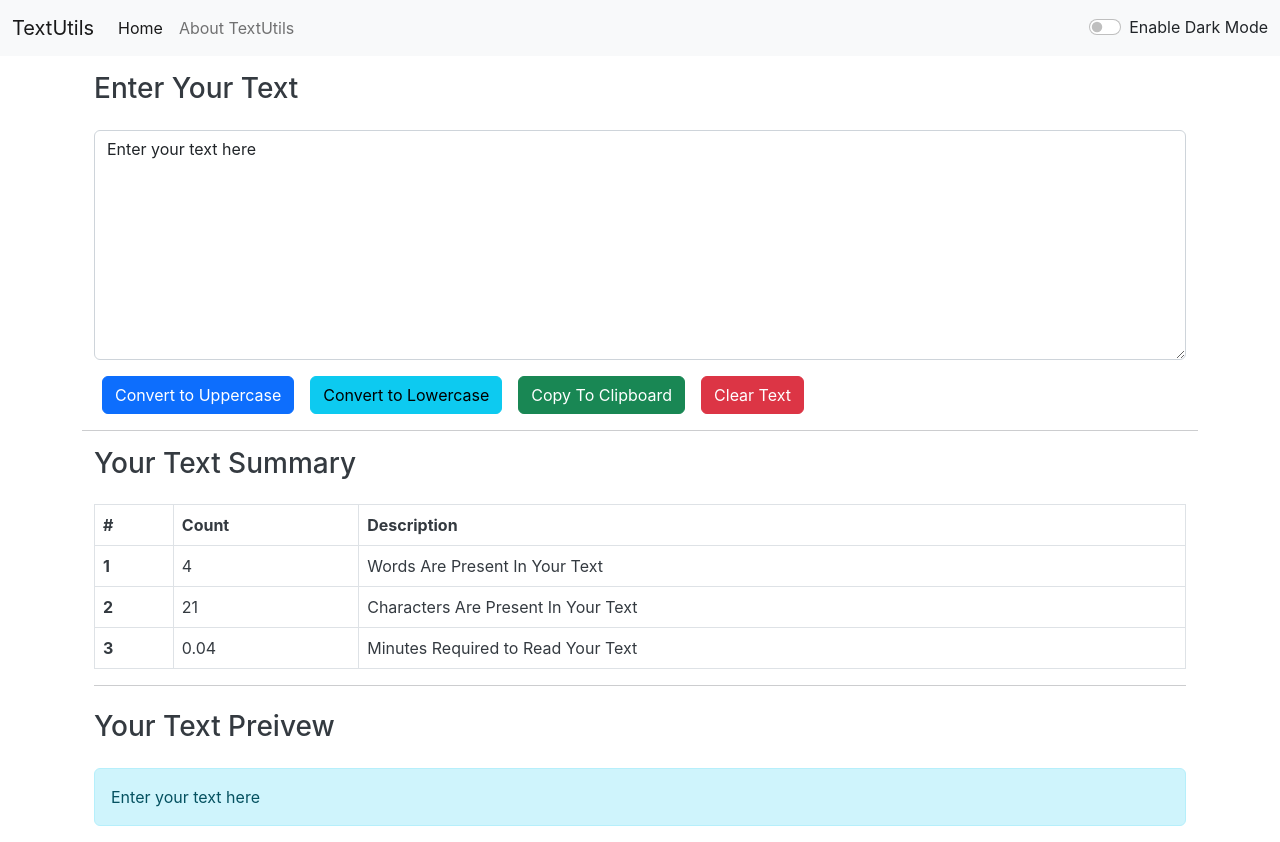
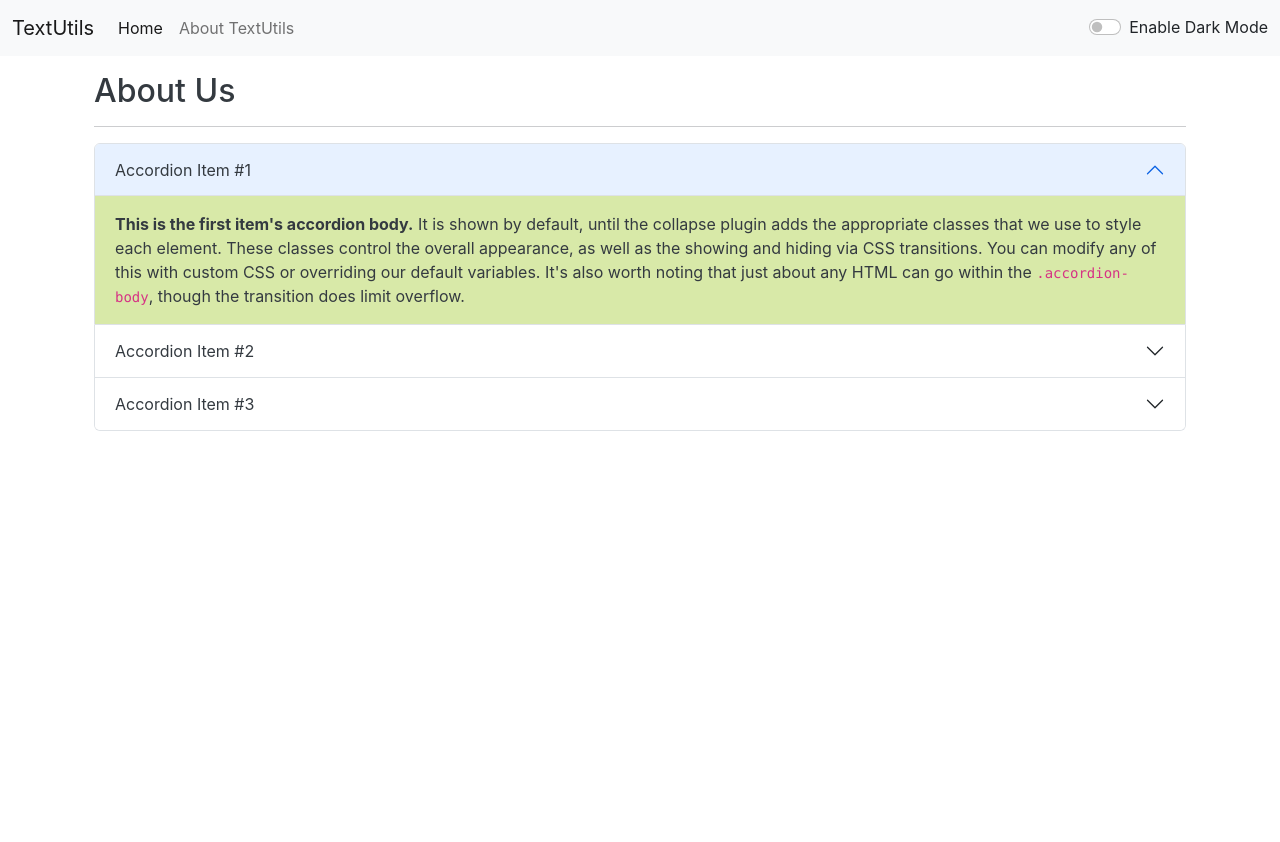
Before and after one commit to vaarunh/textutils, a React (Create React App) app: page /about in a window 1280 px wide. After the commit the page ends 800 px from the top, so only its background shows below. Built offline with nearby package versions, Linux system fonts and the light colour scheme.

Commit message:
About Dark Mode Optimised & Routes

```diff
--- a/package.json
+++ b/package.json
@@ -10,6 +10,7 @@
     "gh-pages": "^4.0.0",
     "react": "^18.2.0",
     "react-dom": "^18.2.0",
+    "react-router-dom": "^6.4.2",
     "react-scripts": "5.0.1",
     "web-vitals": "^2.1.4"
   },
--- a/src/App.js
+++ b/src/App.js
@@ -3,8 +3,14 @@ import './App.css';
 import Navbar from './components/Navbar';
 import TextForm from './components/TextForm';
 import About from './components/About';
-import React, {useState} from 'react'
+import React, { useState } from 'react'
 import Alert from './components/Alert';
+import {
+  BrowserRouter as Router,
+  Switch,
+  Route, Routes,
+  Link
+} from "react-router-dom";
 
 
 
@@ -13,7 +19,7 @@ function App() {
   const [alert, setalert] = useState(null);
 
   const showAlert = (message, type) => {
-      setalert({msg: message, type: type})
+    setalert({ msg: message, type: type })
     setTimeout(() => {
       setalert(null);
     }, 2000);
@@ -25,7 +31,7 @@ const toggleMode = () => {
       showAlert("Light Mode Has Been Enabled", "success");
       document.body.style.backgroundColor = 'white';
     }
-  else{
+    else {
       setmode('dark');
       showAlert("Dark Mode Has Been Enabled", "success");
       document.body.style.backgroundColor = '#2C3333';
@@ -34,14 +40,17 @@ const toggleMode = () => {
 
   return (
     <>
-    <Navbar aboutText="About TextUtils" mode={mode} toggleMode={toggleMode}/>
+      <Router>
+        <Navbar aboutText="About TextUtils" mode={mode} toggleMode={toggleMode} />
+        <div className="container my-3">
+        <Alert className="mt-4" alert={alert} />
+        <Routes>
+            <Route path="/about" element={<About mode={mode} toggleMode={toggleMode}/>}/>
+            <Route path="/" element={<TextForm heading="Enter text to analyze"  mode={mode} showAlert={showAlert} />}/>
+          </Routes>
 
-
-    <div className="container my-3">
-    <Alert className="mt-4" alert={alert}/>
-      <TextForm heading = "Enter Your Text" mode={mode} showAlert={showAlert} toggleMode={toggleMode}/>
-      {/* <About/> */}
         </div>
+      </Router>
     </>
   );
 }
--- a/src/components/About.js
+++ b/src/components/About.js
@@ -1,80 +1,54 @@
-import React, {useState} from 'react'
+import React, { useState } from 'react'
 
-export default function About() {
-    const [myStyle, setMyStyle] = useState({
-        color: '#8758FF',
-        backgroundColor: '#181818',
-        border: '1px solid #8758FF'
-    })
+export default function About(props) {
 
-    const [btnText, setBtnText] = useState("Enable Dark Mode");
-
-    const modeChange = () => {
-        if(myStyle.color == '#8758FF'){
-            setMyStyle({
-                color: '#181818',
-                backgroundColor: '#8758FF'
-            })
-            setBtnText("Enable Light Mode")
-        }
-        else{
-            setMyStyle({
-                color: '#8758FF',
-                backgroundColor: '#181818',
-                border: '1px solid #8758FF'
-            })
-            setBtnText("Enable Dark Mode")
-        }
-
-    }
 
     return (
 
         <>
-            <div className="container" style={myStyle}>
-                <h2>About Us</h2>
-                <hr className="my-3" />
-                <div className="accordion" id="accordionPanelsStayOpenExample">
-                    <div className="accordion-item" style={myStyle}>
-                        <h2 className="accordion-header" id="panelsStayOpen-headingOne">
-                            <button className="accordion-button" type="button" data-bs-toggle="collapse" data-bs-target="#panelsStayOpen-collapseOne" aria-expanded="true" aria-controls="panelsStayOpen-collapseOne" style={myStyle}>
+            <div className="container" >
+                <h2 style={{ color: props.mode === 'light' ? '#343a40' : '#D8E9A8' }}>About Us</h2>
+                <hr className="my-3" style={{ color: props.mode === 'light' ? '#343a40' : '#D8E9A8' }} />
+
+                <div className="accordion" id="accordionExample" >
+                    <div className="accordion-item">
+                        <h2 className="accordion-header" id="headingOne"  >
+                            <button className="accordion-button" type="button" data-bs-toggle="collapse" data-bs-target="#collapseOne" aria-expanded="true" aria-controls="collapseOne" style={{backgroundColor: props.mode==='light'?'':'#343a40', color: props.mode==='light'?'#343a40':'#D8E9A8'}}>
                                 Accordion Item #1
                             </button>
                         </h2>
-                        <div id="panelsStayOpen-collapseOne" className="accordion-collapse collapse show" aria-labelledby="panelsStayOpen-headingOne">
-                            <div className="accordion-body" style={myStyle}>
+                        <div id="collapseOne" className="accordion-collapse collapse show" aria-labelledby="headingOne" data-bs-parent="#accordionExample" >
+                            <div className="accordion-body" style={{ backgroundColor: props.mode === 'light' ? '#D8E9A8' : '#343a40', color: props.mode === 'light' ? '#343a40' : '#D8E9A8' }} >
                                 <strong>This is the first item's accordion body.</strong> It is shown by default, until the collapse plugin adds the appropriate classes that we use to style each element. These classes control the overall appearance, as well as the showing and hiding via CSS transitions. You can modify any of this with custom CSS or overriding our default variables. It's also worth noting that just about any HTML can go within the <code>.accordion-body</code>, though the transition does limit overflow.
                             </div>
                         </div>
                     </div>
                     <div className="accordion-item">
-                        <h2 className="accordion-header" id="panelsStayOpen-headingTwo">
-                            <button className="accordion-button collapsed" style={myStyle} type="button" data-bs-toggle="collapse" data-bs-target="#panelsStayOpen-collapseTwo" aria-expanded="false" aria-controls="panelsStayOpen-collapseTwo">
+                        <h2 className="accordion-header" id="headingTwo">
+                            <button className="accordion-button collapsed" type="button" data-bs-toggle="collapse" data-bs-target="#collapseTwo" aria-expanded="false" aria-controls="collapseTwo" style={{backgroundColor: props.mode==='light'?'':'#343a40', color: props.mode==='light'?'#343a40':'#D8E9A8'}}>
                                 Accordion Item #2
                             </button>
                         </h2>
-                        <div id="panelsStayOpen-collapseTwo" className="accordion-collapse collapse" aria-labelledby="panelsStayOpen-headingTwo">
-                            <div className="accordion-body" style={myStyle}>
+                        <div id="collapseTwo" className="accordion-collapse collapse" aria-labelledby="headingTwo" data-bs-parent="#accordionExample">
+                            <div className="accordion-body" style={{ backgroundColor: props.mode === 'light' ? '#D8E9A8' : '#343a40', color: props.mode === 'light' ? '#343a40' : '#D8E9A8' }}>
                                 <strong>This is the second item's accordion body.</strong> It is hidden by default, until the collapse plugin adds the appropriate classes that we use to style each element. These classes control the overall appearance, as well as the showing and hiding via CSS transitions. You can modify any of this with custom CSS or overriding our default variables. It's also worth noting that just about any HTML can go within the <code>.accordion-body</code>, though the transition does limit overflow.
                             </div>
                         </div>
                     </div>
                     <div className="accordion-item">
-                        <h2 className="accordion-header" id="panelsStayOpen-headingThree">
-                            <button className="accordion-button collapsed" style={myStyle} type="button" data-bs-toggle="collapse" data-bs-target="#panelsStayOpen-collapseThree" aria-expanded="false" aria-controls="panelsStayOpen-collapseThree">
+                        <h2 className="accordion-header" id="headingThree" >
+                            <button className="accordion-button collapsed" type="button" data-bs-toggle="collapse" data-bs-target="#collapseThree" aria-expanded="false" aria-controls="collapseThree" style={{backgroundColor: props.mode==='light'?'':'#343a40', color: props.mode==='light'?'#343a40':'#D8E9A8'}}>
                                 Accordion Item #3
                             </button>
                         </h2>
-                        <div id="panelsStayOpen-collapseThree" className="accordion-collapse collapse" aria-labelledby="panelsStayOpen-headingThree">
-                            <div className="accordion-body" style={myStyle}>
+                        <div id="collapseThree" className="accordion-collapse collapse" aria-labelledby="headingThree" data-bs-parent="#accordionExample">
+                            <div className="accordion-body" style={{ backgroundColor: props.mode === 'light' ? '#D8E9A8' : '#343a40', color: props.mode === 'light' ? '#343a40' : '#D8E9A8' }}>
                                 <strong>This is the third item's accordion body.</strong> It is hidden by default, until the collapse plugin adds the appropriate classes that we use to style each element. These classes control the overall appearance, as well as the showing and hiding via CSS transitions. You can modify any of this with custom CSS or overriding our default variables. It's also worth noting that just about any HTML can go within the <code>.accordion-body</code>, though the transition does limit overflow.
                             </div>
                         </div>
                     </div>
-                    </div>
-                    <div className="container my-3">
-                        <button type="button" onClick={modeChange} className="btn btn-primary">{btnText}</button>
-                    </div></div>
+                </div>
+            </div>
 
 
         </>
--- a/src/components/Navbar.js
+++ b/src/components/Navbar.js
@@ -1,21 +1,21 @@
 import React from 'react';
-
+import { Link } from "react-router-dom";
 
 export default function Navbar(props) {
     return (
         <nav className={`navbar navbar-expand-lg navbar-${props.mode} bg-${props.mode}`}>
             <div className="container-fluid">
-                <a className="navbar-brand" href="/">TextUtils</a>
+                <Link className="navbar-brand" to="/">TextUtils</Link>
                 <button className="navbar-toggler" type="button" data-bs-toggle="collapse" data-bs-target="#navbarSupportedContent" aria-controls="navbarSupportedContent" aria-expanded="false" aria-label="Toggle navigation">
                     <span className="navbar-toggler-icon"></span>
                 </button>
                 <div className="collapse navbar-collapse" id="navbarSupportedContent">
                     <ul className="navbar-nav me-auto mb-2 mb-lg-0">
                         <li className="nav-item">
-                            <a className="nav-link active" aria-current="page" href="/">Home</a>
+                            <Link className="nav-link active" aria-current="page" to="/">Home</Link>
                         </li>
                         <li className="nav-item">
-                            <a className="nav-link" href="/">{props.aboutText}</a>
+                            <Link className="nav-link" to="/about">{props.aboutText}</Link>
                         </li>
 
                     </ul>
```
Also changed, not shown: 1 other file (tests, documents, lock files or other folders). Lines whose indentation alone changed are shown as unchanged.
